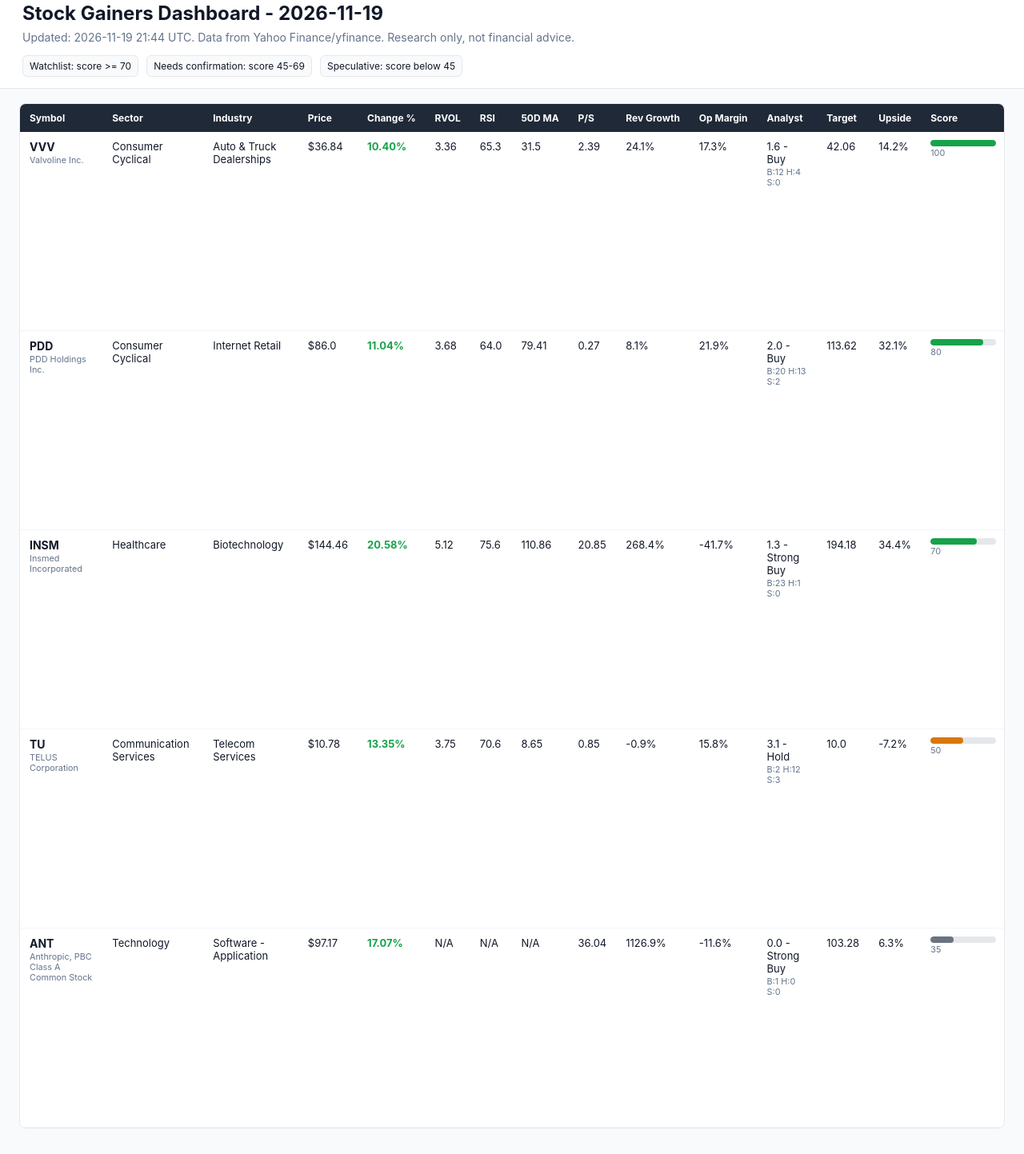
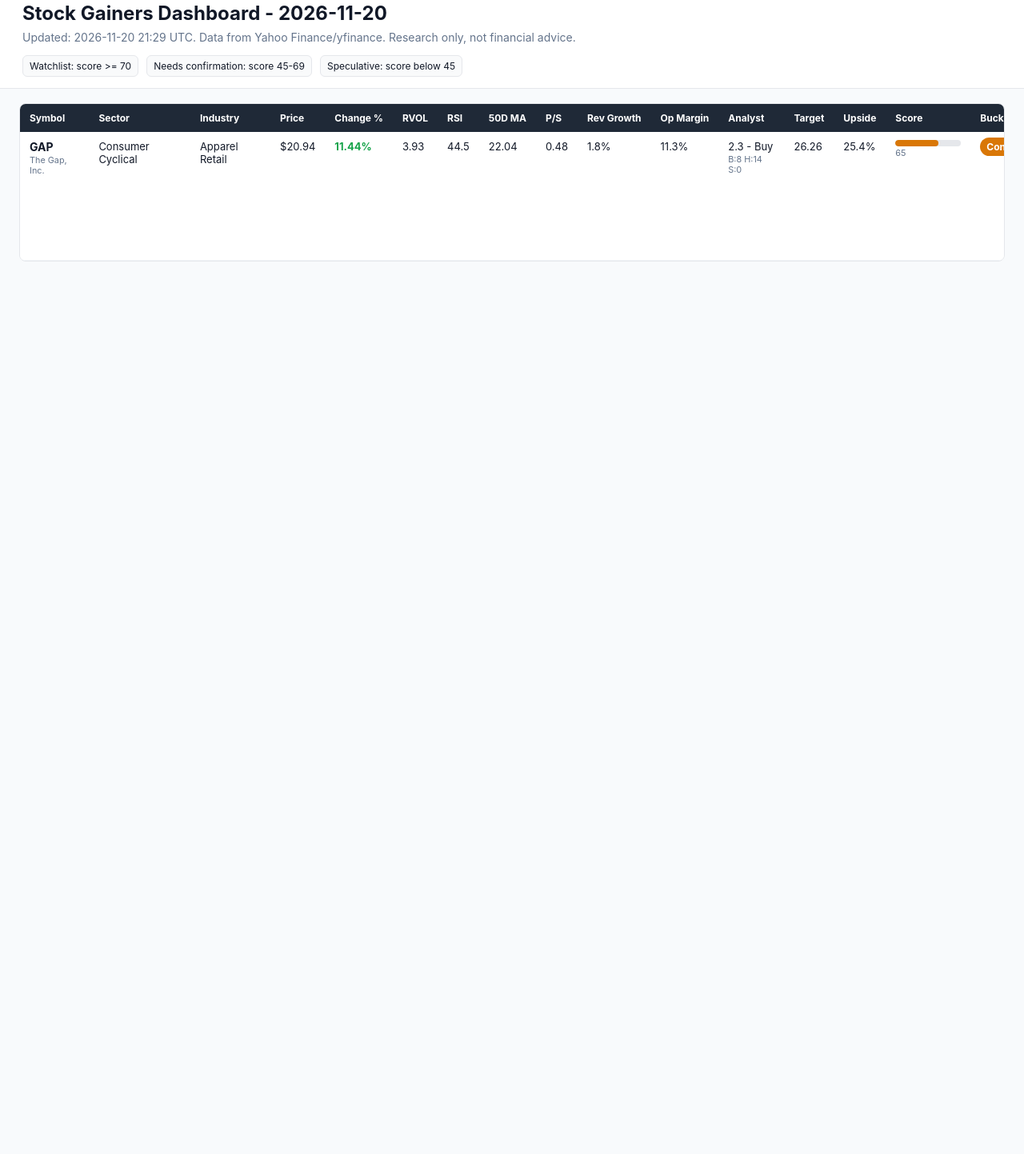
Before and after one commit to prashanthrengan/stock-gainers, a plain HTML site: page docs/index.html in a window 1280 px wide. Shown: the part 21-1464 px from the top of the page at 80% size. After the commit the page ends 800 px from the top, so only its background shows below. Drawn offline with Linux system fonts and the light colour scheme.

Commit message:
Daily stock scan 2026-11-20

```diff
--- /dev/null
+++ b/data/gainers_2026-11-20.csv
@@ -0,0 +1,2 @@
+Symbol,Company,Sector,Industry,Price,Change_%,Volume,Dollar_Volume,RVOL_20D,8D_MA,50D_MA,200D_MA,RSI_14,ATR_%,Market_Cap,PS_Ratio,Forward_PE,Rev_Growth_YoY,EPS_Growth_YoY,Gross_Margin,Op_Margin,Short_%_Float,Analyst_Rating,Buy_Count,Hold_Count,Sell_Count,Target_Low,Target_Mean,Target_High,Implied_Upside_%,Description,Score,Bucket
+GAP,"The Gap, Inc.",Consumer Cyclical,Apparel Retail,20.94,11.44,28010906,586.55M,3.93,20.32,22.04,22.66,44.5,4.78,7.36B,0.48,8.0,1.8%,38.7%,43.3%,11.3%,12.6%,2.3 - Buy,8,14,0,21.0,26.26,42.0,25.4%,"The Gap, Inc. operates as an apparel retail company in the United States, Canada, Japan, Taiwan, and internationally. The company offers apparel, accessories, and personal care products for men, women, and children under the Old Navy, Gap, Banana Republic, and Athleta brands. The company offers its products through com",65,Needs confirmation
--- a/docs/index.html
+++ b/docs/index.html
@@ -3,7 +3,7 @@
 <head>
   <meta charset="utf-8">
   <meta name="viewport" content="width=device-width, initial-scale=1">
-  <title>Stock Gainers Dashboard - 2026-11-19</title>
+  <title>Stock Gainers Dashboard - 2026-11-20</title>
   <style>
     * { box-sizing: border-box; }
     body { margin: 0; font-family: Inter, ui-sans-serif, system-ui, -apple-system, BlinkMacSystemFont, "Segoe UI", sans-serif; background: #f8fafc; color: #111827; }
@@ -30,8 +30,8 @@
 </head>
 <body>
   <header>
-    <h1>Stock Gainers Dashboard - 2026-11-19</h1>
-    <p class="meta">Updated: 2026-11-19 21:44 UTC. Data from Yahoo Finance/yfinance. Research only, not financial advice.</p>
+    <h1>Stock Gainers Dashboard - 2026-11-20</h1>
+    <p class="meta">Updated: 2026-11-20 21:29 UTC. Data from Yahoo Finance/yfinance. Research only, not financial advice.</p>
     <div class="legend">
       <span>Watchlist: score >= 70</span>
       <span>Needs confirmation: score 45-69</span>
@@ -64,103 +64,23 @@
         </thead>
         <tbody>
     <tr>
-      <td class="symbol"><strong>VVV</strong><small>Valvoline Inc.</small></td>
+      <td class="symbol"><strong>GAP</strong><small>The Gap, Inc.</small></td>
       <td>Consumer Cyclical</td>
-      <td>Auto &amp; Truck Dealerships</td>
-      <td>$36.84</td>
-      <td class="gain">10.40%</td>
-      <td>3.36</td>
-      <td>65.3</td>
-      <td>31.5</td>
-      <td>2.39</td>
-      <td>24.1%</td>
-      <td>17.3%</td>
-      <td>1.6 - Buy<small>B:12 H:4 S:0</small></td>
-      <td>42.06</td>
-      <td>14.2%</td>
-      <td><div class="score"><span style="width:100%;background:#16a34a"></span></div><small>100</small></td>
-      <td><span class="badge" style="background:#16a34a">Watchlist</span></td>
-      <td class="desc">Valvoline Inc. provides automotive preventive maintenance through its retail stores in the United States and Canada. The company offers oil changes; battery, bulb, and wiper replacements; tire rotations; and other mainte</td>
-    </tr>
-
-    <tr>
-      <td class="symbol"><strong>PDD</strong><small>PDD Holdings Inc.</small></td>
-      <td>Consumer Cyclical</td>
-      <td>Internet Retail</td>
-      <td>$86.0</td>
-      <td class="gain">11.04%</td>
-      <td>3.68</td>
-      <td>64.0</td>
-      <td>79.41</td>
-      <td>0.27</td>
-      <td>8.1%</td>
-      <td>21.9%</td>
-      <td>2.0 - Buy<small>B:20 H:13 S:2</small></td>
-      <td>113.62</td>
-      <td>32.1%</td>
-      <td><div class="score"><span style="width:80%;background:#16a34a"></span></div><small>80</small></td>
-      <td><span class="badge" style="background:#16a34a">Watchlist</span></td>
-      <td class="desc">PDD Holdings Inc., a multinational commerce group that owns and operates a portfolio of businesses. The company operates Pinduoduo platform, which provides various product categories and interactive shopping experiences;</td>
-    </tr>
-
-    <tr>
-      <td class="symbol"><strong>INSM</strong><small>Insmed Incorporated</small></td>
-      <td>Healthcare</td>
-      <td>Biotechnology</td>
-      <td>$144.46</td>
-      <td class="gain">20.58%</td>
-      <td>5.12</td>
-      <td>75.6</td>
-      <td>110.86</td>
-      <td>20.85</td>
-      <td>268.4%</td>
-      <td>-41.7%</td>
-      <td>1.3 - Strong Buy<small>B:23 H:1 S:0</small></td>
-      <td>194.18</td>
-      <td>34.4%</td>
-      <td><div class="score"><span style="width:70%;background:#16a34a"></span></div><small>70</small></td>
-      <td><span class="badge" style="background:#16a34a">Watchlist</span></td>
-      <td class="desc">Insmed Incorporated develops and commercializes therapies for patients with serious and rare diseases in the United States, Europe, Japan, and internationally. The company offers ARIKAYCE for the treatment of refractory </td>
-    </tr>
-
-    <tr>
-      <td class="symbol"><strong>TU</strong><small>TELUS Corporation</small></td>
-      <td>Communication Services</td>
-      <td>Telecom Services</td>
-      <td>$10.78</td>
-      <td class="gain">13.35%</td>
-      <td>3.75</td>
-      <td>70.6</td>
-      <td>8.65</td>
-      <td>0.85</td>
-      <td>-0.9%</td>
-      <td>15.8%</td>
-      <td>3.1 - Hold<small>B:2 H:12 S:3</small></td>
-      <td>10.0</td>
-      <td>-7.2%</td>
-      <td><div class="score"><span style="width:50%;background:#d97706"></span></div><small>50</small></td>
+      <td>Apparel Retail</td>
+      <td>$20.94</td>
+      <td class="gain">11.44%</td>
+      <td>3.93</td>
+      <td>44.5</td>
+      <td>22.04</td>
+      <td>0.48</td>
+      <td>1.8%</td>
+      <td>11.3%</td>
+      <td>2.3 - Buy<small>B:8 H:14 S:0</small></td>
+      <td>26.26</td>
+      <td>25.4%</td>
+      <td><div class="score"><span style="width:65%;background:#d97706"></span></div><small>65</small></td>
       <td><span class="badge" style="background:#d97706">Confirm</span></td>
-      <td class="desc">TELUS Corporation, together with its subsidiaries, operates as a telecommunications company in Canada and internationally. It operates through TELUS Technology Solutions, TELUS Health, and TELUS Digital Experience segmen</td>
-    </tr>
-
-    <tr>
-      <td class="symbol"><strong>ANT</strong><small>Anthropic, PBC Class A Common Stock</small></td>
-      <td>Technology</td>
-      <td>Software - Application</td>
-      <td>$97.17</td>
-      <td class="gain">17.07%</td>
-      <td>N/A</td>
-      <td>N/A</td>
-      <td>N/A</td>
-      <td>36.04</td>
-      <td>1126.9%</td>
-      <td>-11.6%</td>
-      <td>0.0 - Strong Buy<small>B:1 H:0 S:0</small></td>
-      <td>103.28</td>
-      <td>6.3%</td>
-      <td><div class="score"><span style="width:35%;background:#6b7280"></span></div><small>35</small></td>
-      <td><span class="badge" style="background:#7c3aed">Speculative</span></td>
-      <td class="desc">Anthropic, PBC develops and maintains advanced artificial intelligence (AI) models in the United States and internationally. The company&#x27;s Claude Platform lets developers and businesses build, manage, and deploy agentic </td>
+      <td class="desc">The Gap, Inc. operates as an apparel retail company in the United States, Canada, Japan, Taiwan, and internationally. The company offers apparel, accessories, and personal care products for men, women, and children under</td>
     </tr></tbody>
       </table>
     </div>
```
